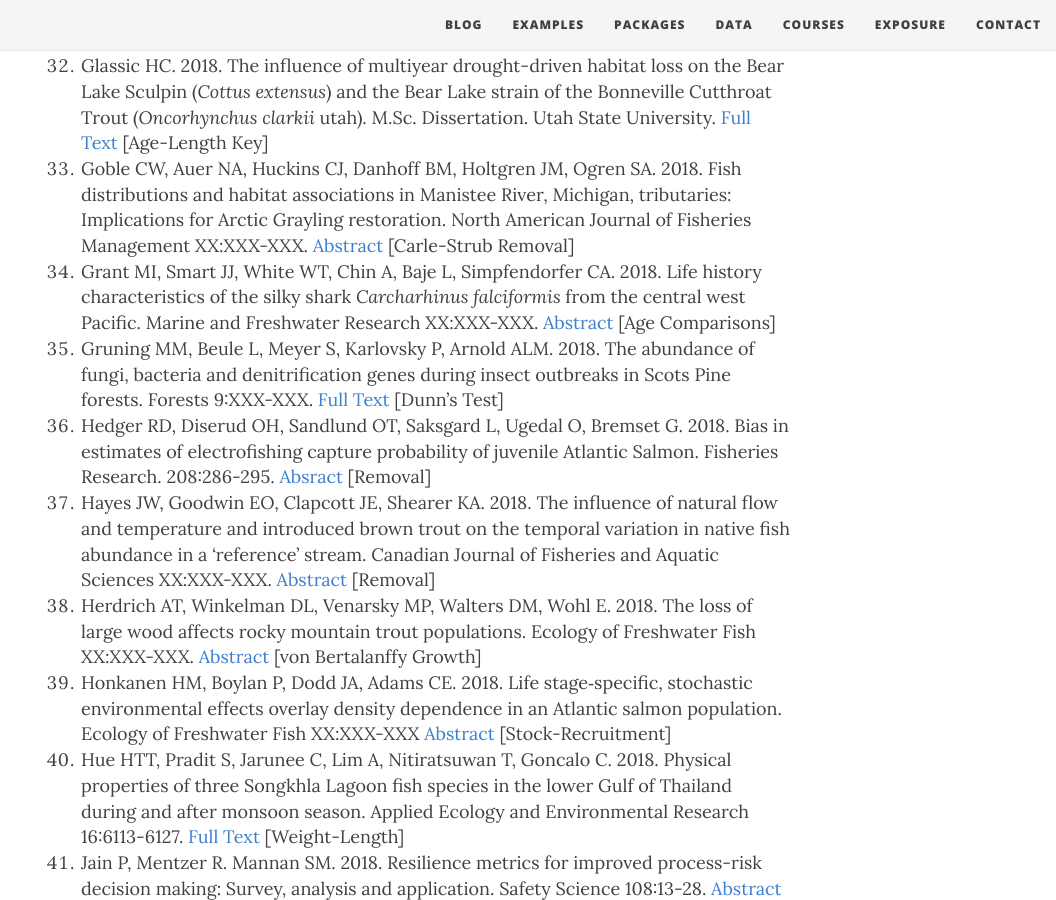
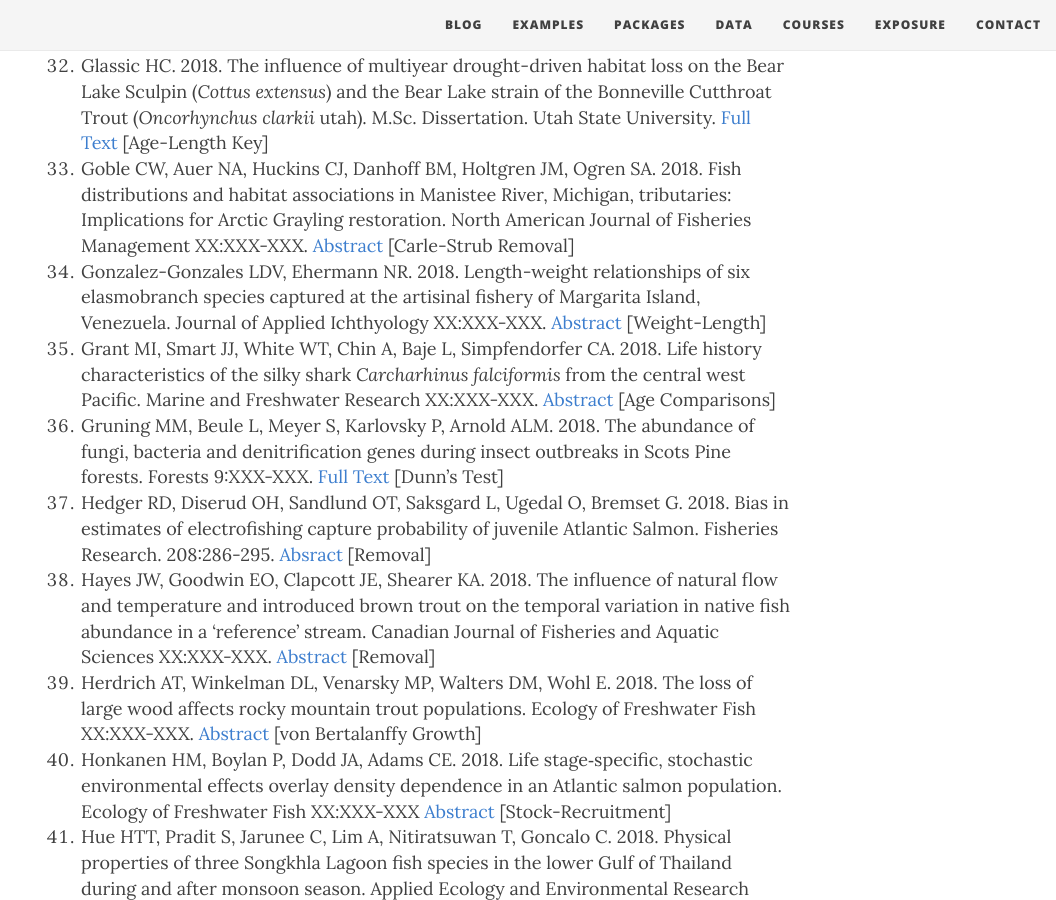
Before and after one commit to droglenc/fishR, a Jekyll site: the page built from exposure/exposure-citations18.md, in a window 1280 px wide and 900 px high, scrolled down 3275 px. Shown: the whole window, without its empty margins (224-1280 px from the left). Built offline with Jekyll 4.4.1, drawn with Linux system fonts in a browser that asks for light colours; nearby versions of some CDN libraries; some of the changed lines change nothing that is shown.

Commit message:
Update exposure-citations18.md

```diff
--- a/exposure/exposure-citations18.md
+++ b/exposure/exposure-citations18.md
@@ -5,7 +5,7 @@ subtitle: fishR and FSA is Being Used!!
 css: "/css/exposure-citation.css"
 ---
 
-The [**IFAR** book](http://derekogle.com/IFAR/), **fishR** website, or the **FSA** package were cited in the following <span id="contact-div">88</span> publications.
+The [**IFAR** book](http://derekogle.com/IFAR/), **fishR** website, or the **FSA** package were cited in the following <span id="contact-div">89</span> publications.
 
 1. Agbani PO, Kafoutchoni KM, Salako KV, Gbedomon RC, Kegbe AM, Karen H, Sinsin B. 2018. Traditional ecological knowledge-based assessment of threatened woody species and their potential substitutes in the Atakora mountain chain, a threatened hotspot of biodiversity in Northwestern Benin, West Africa. Journal of Ethnobiology and Ethnomedicine 14:21. [Full Text](https://ethnobiomed.biomedcentral.com/articles/10.1186/s13002-018-0219-6) [Dunn's Test]
 1. Anderson J, McDonald D, Bumguardner B, Olsen Z, Ferguson JW. 2018. Patterns of maturity, seasonal migration, and spawning of Atlantic Croaker in the western Gulf of Mexico. Gulf of Mexico Science 34:XXX-XXX. [Full Text](https://aquila.usm.edu/cgi/viewcontent.cgi?article=1598&context=goms) [Growth]
@@ -40,6 +40,7 @@ The [**IFAR** book](http://derekogle.com/IFAR/), **fishR** website, or the **FSA
 1. George SD, Baldigo BP, Flaherty MJ, Randall EA. 2018. Changes in growth of Rainbow Trout in a Catskill Mountain Reservoir following Alewife and White Perch introductions. North American Journal of Fisheries Management XX:XXX-XXX [Abstract](https://afspubs.onlinelibrary.wiley.com/doi/abs/10.1002/nafm.10203) [Growth]
 1. Glassic HC. 2018. The influence of multiyear drought-driven habitat loss on the Bear Lake Sculpin (*Cottus extensus*) and the Bear Lake strain of the Bonneville Cutthroat Trout (*Oncorhynchus clarkii* utah). M.Sc. Dissertation. Utah State University. [Full Text](https://digitalcommons.usu.edu/cgi/viewcontent.cgi?article=8067&context=etd)  [Age-Length Key]
 1. Goble CW, Auer NA, Huckins CJ, Danhoff BM, Holtgren JM, Ogren SA. 2018. Fish distributions and habitat associations in Manistee River, Michigan, tributaries: Implications for Arctic Grayling restoration. North American Journal of Fisheries Management XX:XXX-XXX. [Abstract](https://onlinelibrary.wiley.com/doi/pdf/10.1002/nafm.10049) [Carle-Strub Removal]
+1. Gonzalez-Gonzales LDV, Ehermann NR. 2018. Length-weight relationships of six elasmobranch species captured at the artisinal fishery of Margarita Island, Venezuela. Journal of Applied Ichthyology XX:XXX-XXX. [Abstract](https://onlinelibrary.wiley.com/doi/abs/10.1111/jai.13832) [Weight-Length]
 1. Grant MI, Smart JJ, White WT, Chin A, Baje L, Simpfendorfer CA. 2018. Life history characteristics of the silky shark *Carcharhinus falciformis* from the central west Pacific. Marine and Freshwater Research XX:XXX-XXX. [Abstract](http://www.publish.csiro.au/MF/MF17163) [Age Comparisons]
 1. Gruning MM, Beule L, Meyer S, Karlovsky P, Arnold ALM. 2018. The abundance of fungi, bacteria and denitrification genes during insect outbreaks in Scots Pine forests. Forests 9:XXX-XXX. [Full Text](https://www.researchgate.net/profile/Maren_Gruening/publication/327023985_The_Abundance_of_Fungi_Bacteria_and_Denitrification_Genes_during_Insect_Outbreaks_in_Scots_Pine_Forests/links/5b73ec3d299bf14c6da6ddb7/The-Abundance-of-Fungi-Bacteria-and-Denitrification-Genes-during-Insect-Outbreaks-in-Scots-Pine-Forests.pdf) [Dunn's Test]
 1. Hedger RD, Diserud OH, Sandlund OT, Saksgard L, Ugedal O, Bremset G. 2018. Bias in estimates of electrofishing capture probability of juvenile Atlantic Salmon. Fisheries Research. 208:286-295. [Absract](https://www.sciencedirect.com/science/article/pii/S0165783618302261) [Removal]
```
